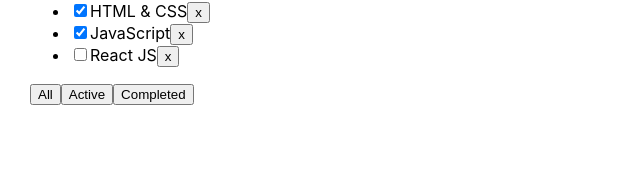
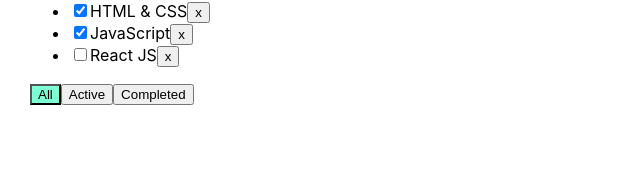
Before and after one commit to 8bitnikita/todolist-app, a React (Create React App) app: page / in a window 1280 px wide. Shown: the part 127-300 px from the top of the page, without its empty margins (0-640 px from the left). Built offline with nearby package versions, Linux system fonts and the light colour scheme.

Commit message:
Styling for filter buttons

```diff
--- a/src/App.css
+++ b/src/App.css
@@ -14,3 +14,7 @@
 .error-message {
   color: red;
 }
+
+.active-filter {
+  background-color: aquamarine;
+}
--- a/src/App.tsx
+++ b/src/App.tsx
@@ -1,6 +1,6 @@
 import React, {useState} from 'react';
 import './App.css';
-import { Todolist } from './Todolist';
+import {Todolist} from './Todolist';
 import {v1} from "uuid";
 
 
@@ -33,27 +33,20 @@
     //------------------------------------------------------------
 
     // Function to Add tasks -------------------------------------
-
     const addNewTask = (taskTitle: string) => {
         let task = {id: v1(), title: taskTitle.trim(), isDone: false};
         let newTask = [task, ...tasks]
         setTasks(newTask)
-        /*if (taskTitle !== '') {
-            setTasks(newTask)
-        } else {
-            setError('Title is required!')
-        }*/
-
     }
     //------------------------------------------------------------
 
     // Change box status (true/false) ----------------------------
     const changeBoxStatus = (id: string, isDone: boolean) => {
         let task = tasks.find(t => t.id === id)
-         if (task) {
-             task.isDone = isDone
-             setTasks([...tasks])
-         }
+        if (task) {
+            task.isDone = isDone
+            setTasks([...tasks])
+        }
     }
     //------------------------------------------------------------
 
@@ -66,7 +59,7 @@
                 changeFilter={changeFilter}
                 addNewTask={addNewTask}
                 changeBoxStatus={changeBoxStatus}
-                // error={error}
+                filter={filter}
             />
         </div>
     );
--- a/src/Todolist.tsx
+++ b/src/Todolist.tsx
@@ -13,7 +13,7 @@
     changeFilter: (value: filterValuesType) => void
     addNewTask: (taskTitle: string) => void
     changeBoxStatus: (id: string, isDone: boolean) => void
-    // error: string | null
+    filter: filterValuesType
 }
 
 export function Todolist(props: PropsType) {
@@ -46,7 +46,6 @@
     const onActiveClickHandler = () => props.changeFilter("Active")
     const onCompletedClickHandler = () => props.changeFilter("Completed")
 
-
     return (
         <div>
             <h3>{props.title}</h3>
@@ -75,9 +74,15 @@
                 }
             </ul>
             <div>
-                <button onClick={onAllClickHandler}>All</button>
-                <button onClick={onActiveClickHandler}>Active</button>
-                <button onClick={onCompletedClickHandler}>Completed</button>
+                <button className={props.filter === 'All' ? 'active-filter' : ''}
+                        onClick={onAllClickHandler}>All
+                </button>
+                <button className={props.filter === 'Active' ? 'active-filter' : ''}
+                        onClick={onActiveClickHandler}>Active
+                </button>
+                <button className={props.filter === 'Completed' ? 'active-filter' : ''}
+                        onClick={onCompletedClickHandler}>Completed
+                </button>
             </div>
         </div>
     )
```
